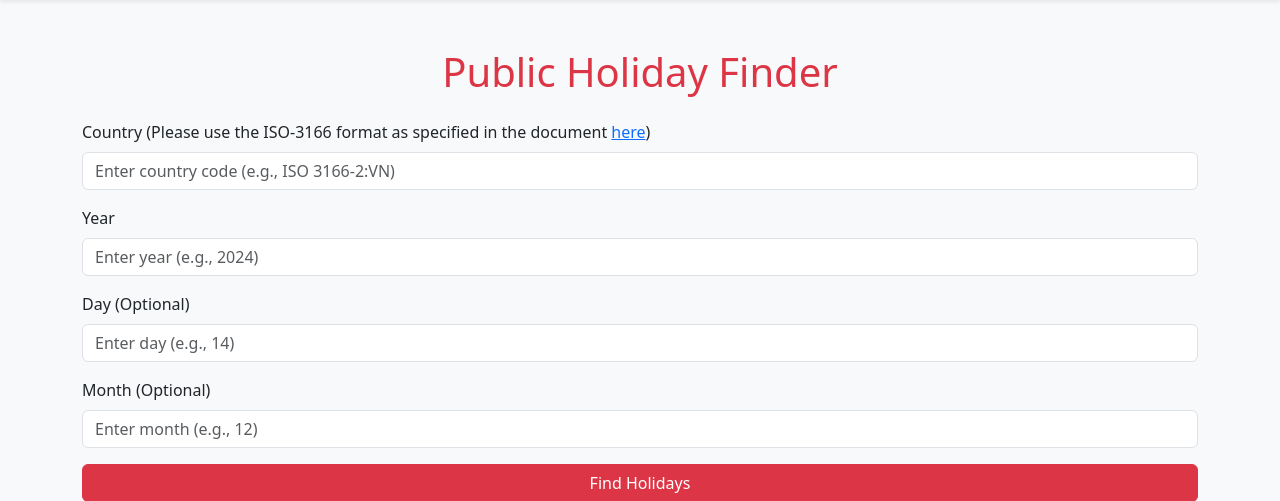
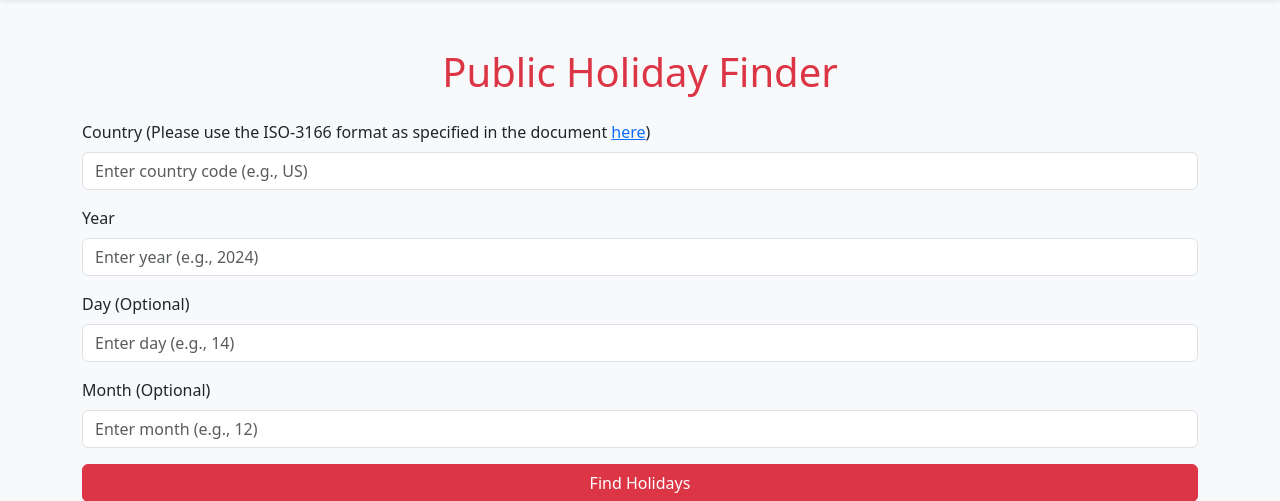
Before and after one commit to vykle/Holiday_Finder, a Flask app: page /holidays in a window 1280 px wide. Shown: the part 56-557 px from the top of the page. Run offline with Flask 3, Linux system fonts and the light colour scheme.

Commit message:
Update input instruction

```diff
--- a/templates/holidays.html
+++ b/templates/holidays.html
@@ -35,7 +35,7 @@
                     Country (Please use the ISO-3166 format as specified in the document
                     <a href="https://en.wikipedia.org/wiki/List_of_ISO_3166_country_codes" target="_blank">here</a>)
                 </label>
-                <input type="text" class="form-control" id="country" name="country" placeholder="Enter country code (e.g., ISO 3166-2:VN)" required>
+                <input type="text" class="form-control" id="country" name="country" placeholder="Enter country code (e.g., US)" required>
             </div>
             <div class="mb-3">
                 <label for="year" class="form-label">Year</label>
```
